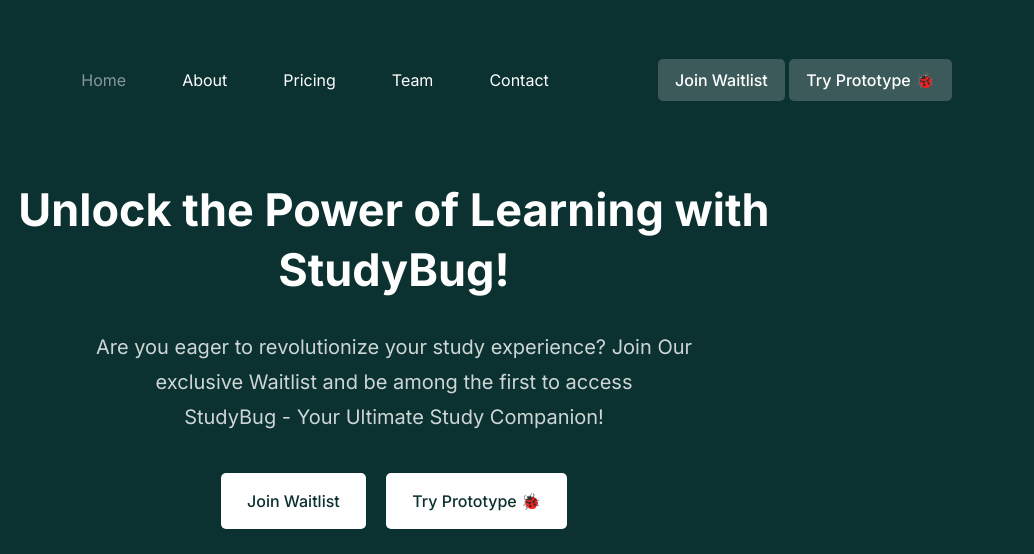
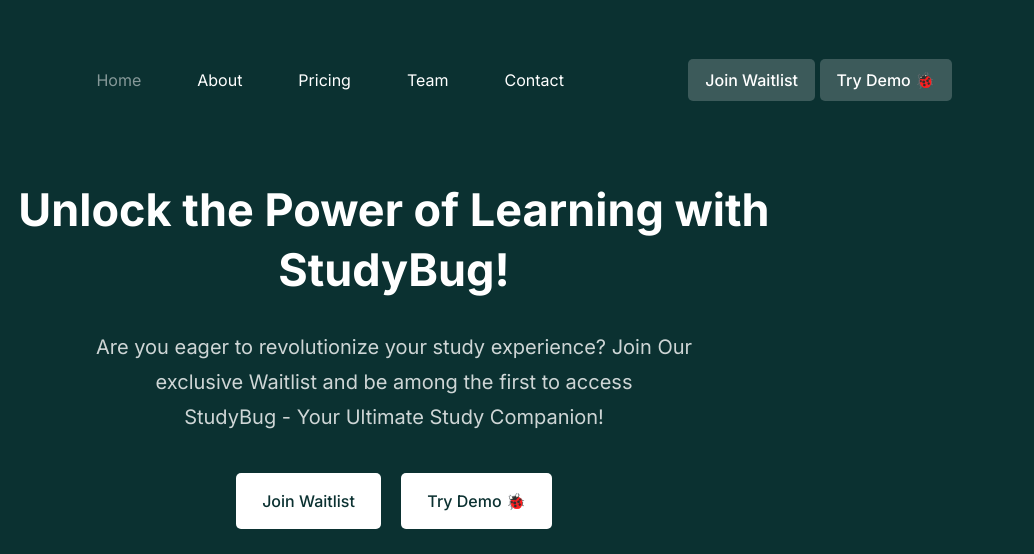
Before and after one commit to MahziTech/studybug-landing-page, a plain HTML site: page index.html in a window 1280 px wide. Shown: the top 554 px of the page, 246-1280 px from the left. Drawn offline with nearby package versions, Linux system fonts and the light colour scheme; some packages are replaced by stand-ins of ours; a script that the page names is missing.

Commit message:
Update index.html: Update buttons and team member information

```diff
--- a/index.html
+++ b/index.html
@@ -133,8 +133,8 @@
                 <a class="ud-main-btn ud-white-btn" href="#waitlist">
                   Join Waitlist
                 </a>
-                <a class="ud-main-btn ud-white-btn" target = "_blank" href="https://www.figma.com/proto/ye7fuC9pmF7aHHWXg0ygqq/StudyBug?type=design&node-id=266-70&t=R9TGomWz7ACshAXH-1&scaling=scale-down&page-id=0%3A1&starting-point-node-id=4%3A2&mode=design">
-                  Try Prototype 🐞
+                <a class="ud-main-btn ud-white-btn" target = "_blank" href="https://www.figma.com/proto/vKKN7vBr4P6Zwi4rm99Um9/StudyBug-2.0?node-id=429-588&t=pC9XaKrT8Z68xTbc-1&scaling=scale-down&content-scaling=fixed&page-id=429%3A145">
+                  Try Demo 🐞
                 </a>
               </div>
             </nav>
@@ -162,8 +162,8 @@
                   <a href="#waitlist" rel="nofollow noopener"  class="ud-main-btn ud-white-btn">
                     Join Waitlist
                   </a>
-                  <a class="ud-main-btn ud-white-btn" target="_blank" href="https://www.figma.com/proto/ye7fuC9pmF7aHHWXg0ygqq/StudyBug?type=design&node-id=266-70&t=R9TGomWz7ACshAXH-1&scaling=scale-down&page-id=0%3A1&starting-point-node-id=4%3A2&mode=design">
-                  Try Prototype 🐞
+                  <a class="ud-main-btn ud-white-btn" target="_blank" href="https://www.figma.com/proto/vKKN7vBr4P6Zwi4rm99Um9/StudyBug-2.0?node-id=429-588&t=pC9XaKrT8Z68xTbc-1&scaling=scale-down&content-scaling=fixed&page-id=429%3A145">
+                  Try Demo 🐞
                 </a>
                 </li>
                 <li>
@@ -893,7 +893,7 @@
               </div>
               <div class="ud-team-info">
                 <h5>Remen Aikhomu</h5>
-                <h6>Lead,Developer</h6>
+                <h6>Lead, Developer</h6>
               </div>
               <ul class="ud-team-socials">
                 <li>
@@ -955,7 +955,7 @@
               </ul>
             </div>
           </div>
-          <!-- <div class="col-xl-3 col-lg-3 col-sm-6">
+          <div class="col-xl-3 col-lg-3 col-sm-6">
             <div class="ud-single-team wow fadeInUp" data-wow-delay=".2s">
               <div class="ud-team-image-wrapper">
                 <div class="ud-team-image">
@@ -974,8 +974,8 @@
                 />
               </div>
               <div class="ud-team-info">
-                <h5>Efosa Igbinovia</h5>
-                <h6>CTO/Developer</h6>
+                <h5>Ridwan Wise-Man</h5>
+                <h6>Lead, Marketing</h6>
               </div>
               <ul class="ud-team-socials">
                 <li>
@@ -996,7 +996,7 @@
               </ul>
             </div>
           </div>
-          <div class="col-xl-3 col-lg-3 col-sm-6">
+          <!-- div class="col-xl-3 col-lg-3 col-sm-6">
             <div class="ud-single-team wow fadeInUp" data-wow-delay=".25s">
               <div class="ud-team-image-wrapper">
                 <div class="ud-team-image">
@@ -1077,7 +1077,7 @@
             </div>
 
             <div class="ud-form-group mb-0">
-              <button type="submit" class="ud-main-btn"">
+              <button type="submit" class="ud-main-btn">
                 Submit
               </button>
             </div>
```
